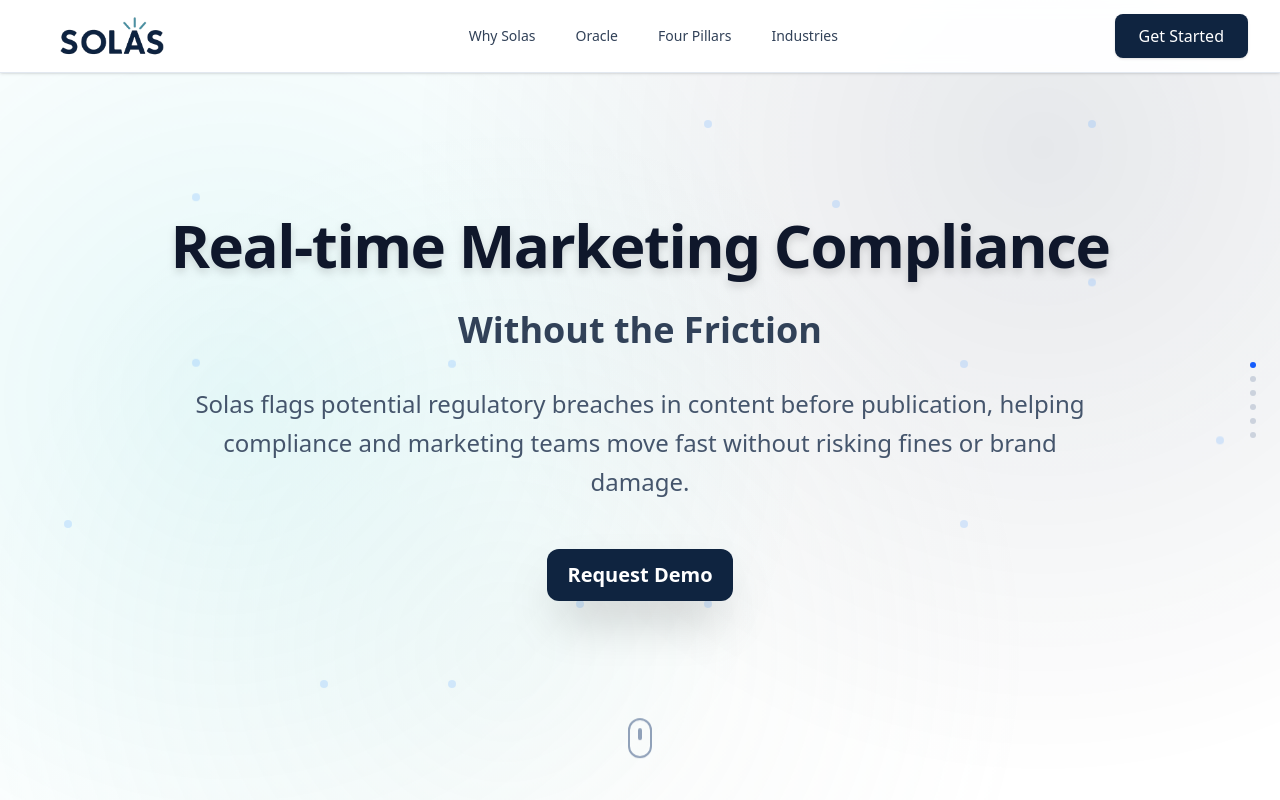
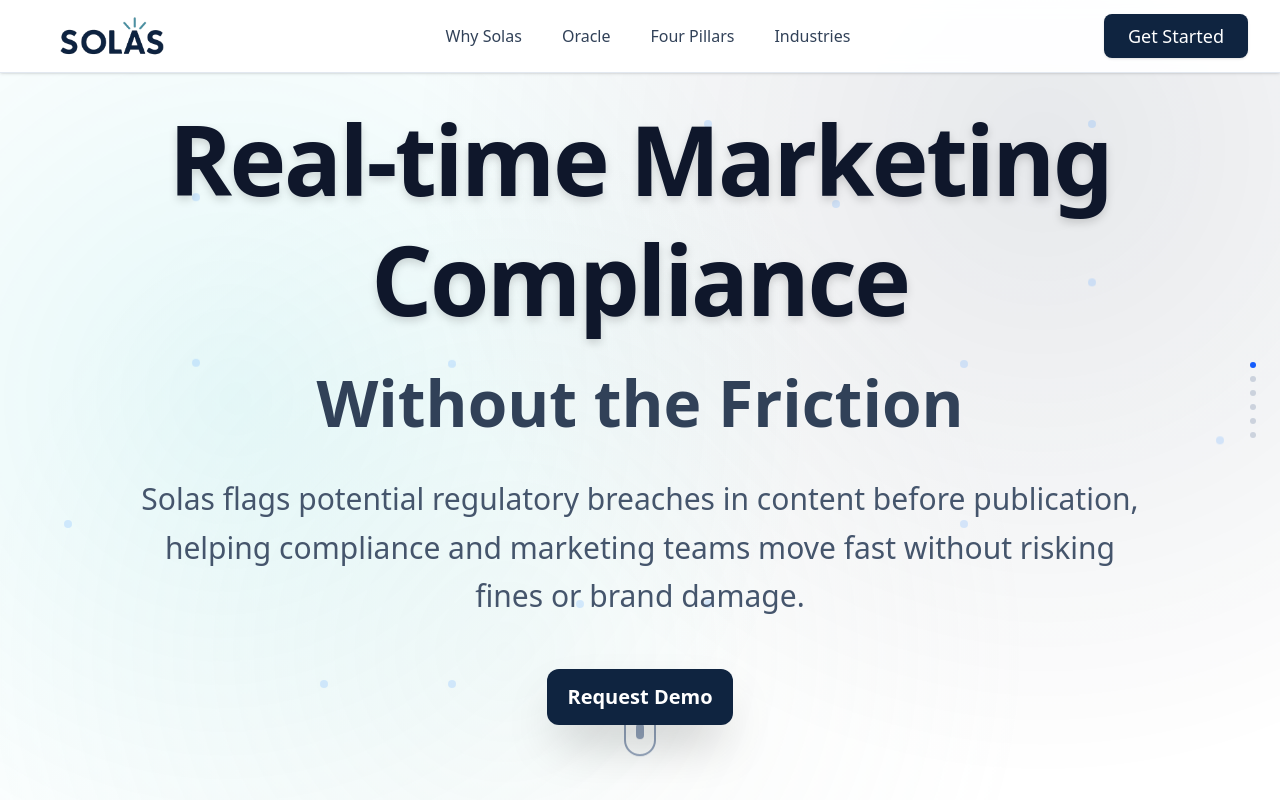
Before and after one commit to Devaang18/solas-site, a Next.js app: page / in a window 1280 px wide. Shown: the top 800 px of the page. Built offline with nearby package versions, Linux system fonts and the light colour scheme.

Commit message:
dynamic sizing for font and all components

```diff
--- a/src/app/globals.css
+++ b/src/app/globals.css
@@ -3,18 +3,99 @@
 /* Responsive Design System */
 @layer base {
   :root {
-    /* Standardized section title padding - minimal for most sections */
-    --section-title-padding-top: 1vh;
-    /* Benefits section needs to move up significantly */
-    --section-title-padding-top-benefits: -2vh;
-    /* Industries section now uses same spacing as others */
-    --section-title-padding-top-industries: 1vh;
+    /* Viewport-based scaling system */
+    --vw-scale: clamp(0.5, 1vw, 2);
+    --vh-scale: clamp(0.5, 1vh, 2);
+
+    /* Dynamic font scaling */
+    --text-xs: clamp(0.75rem, 2vw, 0.875rem);
+    --text-sm: clamp(0.875rem, 2.5vw, 1rem);
+    --text-base: clamp(1rem, 3vw, 1.125rem);
+    --text-lg: clamp(1.125rem, 3.5vw, 1.25rem);
+    --text-xl: clamp(1.25rem, 4vw, 1.5rem);
+    --text-2xl: clamp(1.5rem, 5vw, 1.875rem);
+    --text-3xl: clamp(1.875rem, 6vw, 2.25rem);
+    --text-4xl: clamp(2.25rem, 7vw, 3rem);
+    --text-5xl: clamp(3rem, 8vw, 4rem);
+    --text-6xl: clamp(3.75rem, 9vw, 5rem);
+    --text-7xl: clamp(4.5rem, 10vw, 6rem);
+
+    /* Dynamic spacing */
+    --space-1: clamp(0.25rem, 1vw, 0.5rem);
+    --space-2: clamp(0.5rem, 1.5vw, 1rem);
+    --space-3: clamp(0.75rem, 2vw, 1.5rem);
+    --space-4: clamp(1rem, 2.5vw, 2rem);
+    --space-6: clamp(1.5rem, 3vw, 3rem);
+    --space-8: clamp(2rem, 4vw, 4rem);
+    --space-12: clamp(3rem, 5vw, 6rem);
+    --space-16: clamp(4rem, 6vw, 8rem);
+    --space-20: clamp(5rem, 7vw, 10rem);
+    --space-24: clamp(6rem, 8vw, 12rem);
+
+    /* Dynamic container sizes */
+    --container-xs: clamp(20rem, 90vw, 24rem);
+    --container-sm: clamp(24rem, 95vw, 32rem);
+    --container-md: clamp(32rem, 98vw, 48rem);
+    --container-lg: clamp(48rem, 100vw, 64rem);
+    --container-xl: clamp(64rem, 100vw, 80rem);
+    --container-2xl: clamp(80rem, 100vw, 96rem);
+
+    /* Dynamic padding */
+    --padding-xs: clamp(0.5rem, 2vw, 1rem);
+    --padding-sm: clamp(1rem, 3vw, 1.5rem);
+    --padding-md: clamp(1.5rem, 4vw, 2rem);
+    --padding-lg: clamp(2rem, 5vw, 3rem);
+    --padding-xl: clamp(3rem, 6vw, 4rem);
+
+    /* Section title padding - now fully responsive */
+    --section-title-padding-top: clamp(1vh, 3vh, 6vh);
+    --section-title-padding-top-benefits: clamp(-2vh, 0vh, 2vh);
+    --section-title-padding-top-industries: clamp(1vh, 3vh, 6vh);
   }
 
   /* Ensure consistent box-sizing across all elements */
   *, *::before, *::after {
     box-sizing: border-box;
   }
+
+  /* Fluid typography utility classes */
+  .text-fluid-xs { font-size: var(--text-xs); }
+  .text-fluid-sm { font-size: var(--text-sm); }
+  .text-fluid-base { font-size: var(--text-base); }
+  .text-fluid-lg { font-size: var(--text-lg); }
+  .text-fluid-xl { font-size: var(--text-xl); }
+  .text-fluid-2xl { font-size: var(--text-2xl); }
+  .text-fluid-3xl { font-size: var(--text-3xl); }
+  .text-fluid-4xl { font-size: var(--text-4xl); }
+  .text-fluid-5xl { font-size: var(--text-5xl); }
+  .text-fluid-6xl { font-size: var(--text-6xl); }
+  .text-fluid-7xl { font-size: var(--text-7xl); }
+
+  /* Fluid spacing utility classes */
+  .space-fluid-1 { margin: var(--space-1); }
+  .space-fluid-2 { margin: var(--space-2); }
+  .space-fluid-3 { margin: var(--space-3); }
+  .space-fluid-4 { margin: var(--space-4); }
+  .space-fluid-6 { margin: var(--space-6); }
+  .space-fluid-8 { margin: var(--space-8); }
+  .space-fluid-12 { margin: var(--space-12); }
+  .space-fluid-16 { margin: var(--space-16); }
+  .space-fluid-20 { margin: var(--space-20); }
+  .space-fluid-24 { margin: var(--space-24); }
+
+  .p-fluid-xs { padding: var(--padding-xs); }
+  .p-fluid-sm { padding: var(--padding-sm); }
+  .p-fluid-md { padding: var(--padding-md); }
+  .p-fluid-lg { padding: var(--padding-lg); }
+  .p-fluid-xl { padding: var(--padding-xl); }
+
+  /* Fluid container utility classes */
+  .container-fluid-xs { max-width: var(--container-xs); }
+  .container-fluid-sm { max-width: var(--container-sm); }
+  .container-fluid-md { max-width: var(--container-md); }
+  .container-fluid-lg { max-width: var(--container-lg); }
+  .container-fluid-xl { max-width: var(--container-xl); }
+  .container-fluid-2xl { max-width: var(--container-2xl); }
 
   /* Prevent horizontal scroll on all devices */
   html, body {
--- a/src/components/Benefits.tsx
+++ b/src/components/Benefits.tsx
@@ -59,31 +59,31 @@ export default function Benefits() {
         ))}
       </div>
 
-      <div className="max-w-xs sm:max-w-2xl md:max-w-4xl lg:max-w-6xl xl:max-w-7xl mx-auto px-3 sm:px-4 md:px-6 lg:px-8 relative w-full z-10">
-        <div className="text-center mb-8 sm:mb-10 md:mb-12 lg:mb-14" style={{ paddingTop: 'var(--section-title-padding-top-benefits)' }}>
-          <h2 className="text-xl sm:text-2xl md:text-3xl lg:text-4xl xl:text-5xl font-bold text-slate-900 mb-3 sm:mb-4 tracking-tight leading-tight">
+      <div className="container-fluid-2xl mx-auto p-fluid-lg relative w-full z-10">
+        <div className="text-center mb-14" style={{ paddingTop: 'var(--section-title-padding-top-benefits)' }}>
+          <h2 className="text-fluid-5xl font-bold text-slate-900 mb-4 tracking-tight leading-tight">
             Why Solas
           </h2>
-          <p className="text-sm sm:text-base md:text-lg lg:text-xl xl:text-2xl text-slate-600 max-w-xs sm:max-w-2xl md:max-w-3xl lg:max-w-4xl mx-auto leading-relaxed">
+          <p className="text-fluid-2xl text-slate-600 container-fluid-lg mx-auto leading-relaxed">
             Built for regulated and high-growth brands to keep quality high without slowing launches.
           </p>
         </div>
 
-        <div className="grid grid-cols-1 sm:grid-cols-2 lg:grid-cols-3 gap-4 sm:gap-6 md:gap-8">
+        <div className="grid grid-cols-1 sm:grid-cols-2 lg:grid-cols-3 gap-8">
           {benefits.map((benefit, index) => (
             <Reveal key={index} delay={index * 0.1}>
-            <div className="card card-hover text-center p-4 sm:p-6 md:p-8 transition-all duration-300 hover-lift h-full flex flex-col">
-              <div className={`w-12 h-12 sm:w-14 sm:h-14 md:w-16 md:h-16 rounded-lg sm:rounded-xl flex items-center justify-center mx-auto mb-4 sm:mb-6 border hover-glow animate-float ${
+            <div className="card card-hover text-center p-fluid-lg transition-all duration-300 hover-lift h-full flex flex-col">
+              <div className={`rounded-xl flex items-center justify-center mx-auto mb-6 border hover-glow animate-float ${
                 index === 0 ? 'bg-gradient-to-br from-green-100 to-green-200 border-green-200' :
                 index === 1 ? 'bg-gradient-to-br from-cyan-100 to-cyan-200 border-cyan-200' :
                 'bg-gradient-to-br from-indigo-100 to-indigo-200 border-indigo-200'
-              }`}>
-                <benefit.icon className={`w-6 h-6 sm:w-7 sm:h-7 md:w-8 md:h-8 ${index === 0 ? 'text-green-600' : index === 1 ? 'text-cyan-600' : 'text-indigo-600'}`} />
+              }`} style={{ width: 'clamp(3rem, 6vw, 4rem)', height: 'clamp(3rem, 6vw, 4rem)' }}>
+                <benefit.icon className={`${index === 0 ? 'text-green-600' : index === 1 ? 'text-cyan-600' : 'text-indigo-600'}`} style={{ width: 'clamp(1.5rem, 3vw, 2rem)', height: 'clamp(1.5rem, 3vw, 2rem)' }} />
               </div>
-              <h3 className="text-base sm:text-lg md:text-xl lg:text-2xl font-semibold text-slate-900 mb-3 sm:mb-4 leading-tight">
+              <h3 className="text-fluid-2xl font-semibold text-slate-900 mb-4 leading-tight">
                 {benefit.title}
               </h3>
-              <p className="text-xs sm:text-sm md:text-base lg:text-lg text-slate-600 leading-relaxed flex-grow">
+              <p className="text-fluid-lg text-slate-600 leading-relaxed flex-grow">
                 {benefit.description}
               </p>
             </div>
--- a/src/components/Hero.tsx
+++ b/src/components/Hero.tsx
@@ -41,26 +41,26 @@ export default function Hero() {
         })}
       </div>
 
-      <div className="max-w-xs sm:max-w-2xl md:max-w-4xl lg:max-w-6xl xl:max-w-7xl mx-auto px-3 sm:px-4 md:px-6 lg:px-8 text-center relative z-10">
+      <div className="container-fluid-2xl mx-auto p-fluid-lg text-center relative z-10">
         <div style={{ paddingTop: 'var(--section-title-padding-top)' }}>
           <Reveal>
-            <h1 className="text-2xl sm:text-3xl md:text-4xl lg:text-5xl xl:text-6xl 2xl:text-7xl font-bold mb-3 sm:mb-4 md:mb-6 tracking-tight text-slate-900 drop-shadow-lg leading-tight">
+            <h1 className="text-fluid-7xl font-bold mb-6 tracking-tight text-slate-900 drop-shadow-lg leading-tight">
               Real-time Marketing Compliance
             </h1>
-            <h2 className="text-lg sm:text-xl md:text-2xl lg:text-3xl xl:text-4xl font-semibold text-slate-700 mb-4 sm:mb-6 md:mb-8 animate-slide-down leading-tight">
+            <h2 className="text-fluid-5xl font-semibold text-slate-700 mb-8 animate-slide-down leading-tight">
               Without the Friction
             </h2>
           </Reveal>
           <Reveal delay={0.2}>
-            <p className="text-sm sm:text-base md:text-lg lg:text-xl xl:text-2xl text-slate-600 mb-6 sm:mb-8 md:mb-10 lg:mb-12 max-w-xs sm:max-w-2xl md:max-w-3xl lg:max-w-4xl mx-auto animate-slide-up leading-relaxed">
+            <p className="text-fluid-2xl text-slate-600 mb-12 container-fluid-lg mx-auto animate-slide-up leading-relaxed">
               Solas flags potential regulatory breaches in content before publication, helping compliance and marketing teams move fast without risking fines or brand damage.
             </p>
           </Reveal>
           <Reveal delay={0.4}>
-            <div className="flex flex-col sm:flex-row gap-3 sm:gap-4 md:gap-6 justify-center animate-zoom-in">
+            <div className="flex flex-col sm:flex-row gap-6 justify-center animate-zoom-in">
               <Link
                 href="/demo"
-                className="btn-primary text-sm sm:text-base md:text-lg lg:text-xl px-4 sm:px-6 md:px-8 py-2 sm:py-3 md:py-4 shadow-2xl hover:shadow-blue-500/25 transition-all duration-300 transform hover:scale-105 rounded-lg sm:rounded-xl"
+                className="btn-primary text-fluid-lg p-fluid-md shadow-2xl hover:shadow-blue-500/25 transition-all duration-300 transform hover:scale-105 rounded-xl"
               >
                 Request Demo
               </Link>
@@ -70,9 +70,9 @@ export default function Hero() {
       </div>
 
       {/* Scroll indicator */}
-      <div className="absolute bottom-4 sm:bottom-6 md:bottom-8 left-1/2 transform -translate-x-1/2 animate-bounce">
-        <div className="w-4 h-6 sm:w-5 sm:h-8 md:w-6 md:h-10 border-2 border-slate-400 rounded-full flex justify-center">
-          <div className="w-0.5 h-1.5 sm:w-1 sm:h-2 md:w-1 md:h-3 bg-slate-400 rounded-full mt-1 sm:mt-1.5 md:mt-2 animate-pulse"></div>
+      <div className="absolute bottom-8 left-1/2 transform -translate-x-1/2 animate-bounce">
+        <div className="w-6 h-10 border-2 border-slate-400 rounded-full flex justify-center" style={{ width: 'clamp(1.5rem, 4vw, 2rem)', height: 'clamp(2.5rem, 6vw, 3rem)' }}>
+          <div className="w-1 h-3 bg-slate-400 rounded-full mt-2 animate-pulse" style={{ width: 'clamp(0.25rem, 1vw, 0.5rem)', height: 'clamp(0.75rem, 2vw, 1rem)', marginTop: 'clamp(0.5rem, 1vw, 1rem)' }}></div>
         </div>
       </div>
     </div>
```
